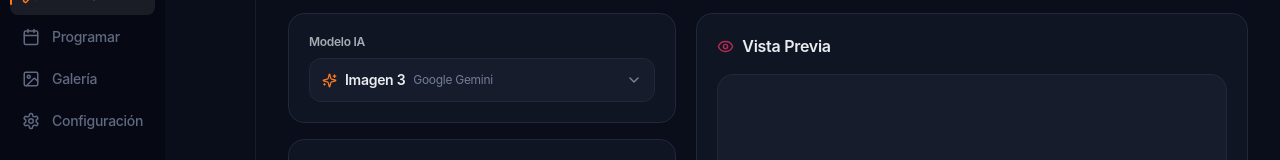
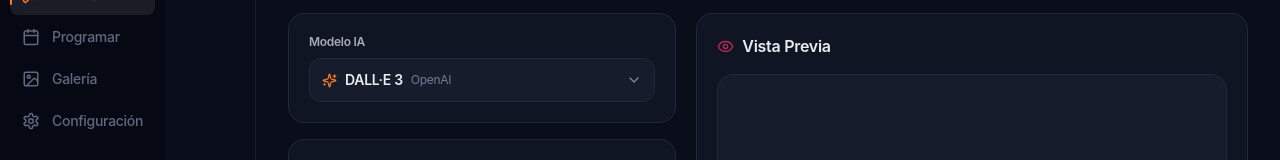
Before and after one commit to garcia-bj/dashboard-de-vega, a Next.js app in the folder frontend/: page /generate in a window 1280 px wide. Shown: the part 139-299 px from the top of the page. Built offline with nearby package versions, Linux system fonts and the light colour scheme; sample sign-in values are in the browser's storage.

Commit message:
feat(generate): dejar solo OpenAI y OpenRouter, tamaño condicional por modelo

```diff
--- a/frontend/src/app/(app)/generate/page.tsx
+++ b/frontend/src/app/(app)/generate/page.tsx
@@ -19,10 +19,20 @@
 } from "lucide-react";
 
 const models = [
-  { id: "gemini",              name: "Imagen 3",          provider: "Google Gemini", sizes: ["1024x1024", "1024x1792", "1792x1024"] },
-  { id: "openai_dalle",        name: "DALL·E 3",          provider: "OpenAI",        sizes: ["1024x1024", "1024x1792", "1792x1024"] },
-  { id: "openrouter_flux",     name: "Flux 1.1 Pro",      provider: "OpenRouter",    sizes: ["1024x1024", "1024x1536", "1536x1024"] },
-  { id: "openrouter_sd",       name: "Stable Diffusion XL", provider: "OpenRouter", sizes: ["1024x1024", "896x1152",  "1152x896"]  },
+  {
+    id: "openai_dalle",
+    name: "DALL·E 3",
+    provider: "OpenAI",
+    sizes: ["256x256", "512x512", "1024x1024", "1024x1536 (Portrait)", "1536x1024 (Landscape)", "Auto"],
+    showSize: true,
+  },
+  {
+    id: "openrouter_flux",
+    name: "Flux 1.1 Pro",
+    provider: "OpenRouter",
+    sizes: [] as string[],
+    showSize: false,
+  },
 ];
 
 const styles = ["Cinematográfico", "Minimalista", "Nocturno", "Cálido", "Gourmet", "Editorial", "Vintage", "Neón"];
@@ -32,7 +42,7 @@
   const [model, setModel] = useState(models[0]);
   const [prompt, setPrompt] = useState("");
   const [negPrompt, setNegPrompt] = useState("");
-  const [size, setSize] = useState(models[0].sizes[0]);
+  const [size, setSize] = useState(models[0].sizes[2]);
   const [selStyles, setSelStyles] = useState<string[]>([]);
   const [generating, setGenerating] = useState(false);
   const [result, setResult] = useState<string | null>(null);
@@ -45,7 +55,7 @@
     setGenerating(true); setResult(null); setError("");
     const body: Record<string, string> = { prompt: prompt.trim(), model: model.id };
     if (selStyles.length) body.style = selStyles.join(", ");
-    if (size) body.size = size;
+    if (model.showSize && size) body.size = size.split(" ")[0];
     if (negPrompt.trim()) body.negative_prompt = negPrompt.trim();
     try {
       const data = await api.publish.generate(body, token);
@@ -89,7 +99,7 @@
               value={model.id}
               onValueChange={(v) => {
                 const m = models.find((x) => x.id === v)!;
-                setModel(m); setSize(m.sizes[0]);
+                setModel(m); setSize(m.sizes[2] ?? m.sizes[0] ?? "");
               }}
             >
               <SelectTrigger className="bg-muted border-border rounded-xl h-11">
@@ -137,6 +147,7 @@
 
           {/* Size + Styles */}
           <div className={card + " space-y-4"}>
+            {model.showSize && (
               <div>
                 <label className={fieldLabel}>Tamaño</label>
                 <Select value={size} onValueChange={setSize}>
@@ -153,6 +164,7 @@
                   </SelectContent>
                 </Select>
               </div>
+            )}
             <div>
               <label className={fieldLabel}>Estilo Visual</label>
               <div className="flex flex-wrap gap-1.5">
```
Lines whose indentation alone changed are shown as unchanged.
